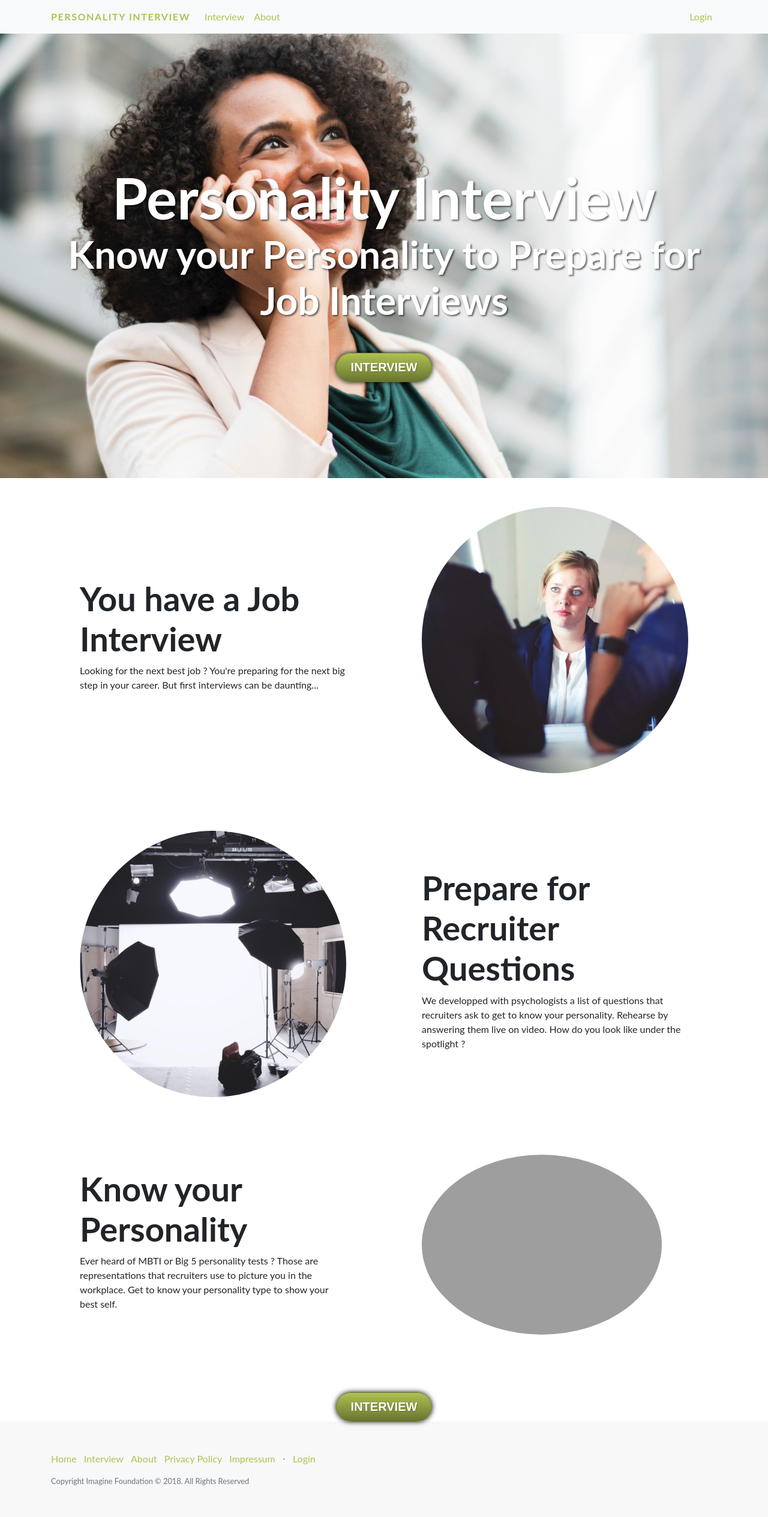
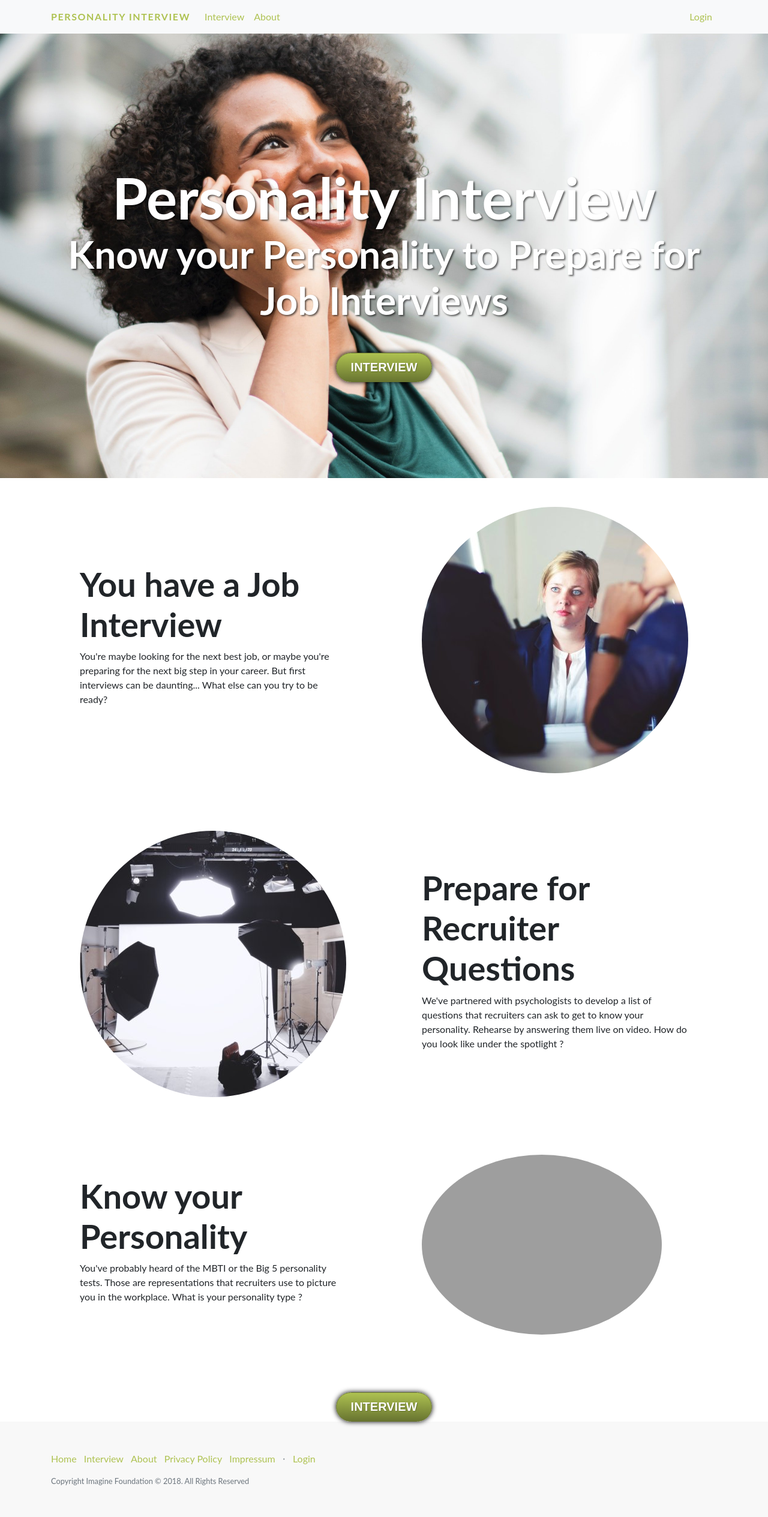
Before and after one commit to louisguitton/friendly-broccoli, a Flask app: template app/templates/home.html in a window 1280 px wide. Shown: the whole page at 60% size. Run offline with Flask 2, Linux system fonts and the light colour scheme; the template is opened without the code that fills it, so the values that code supplies are empty; parts of the project's set-up code (start-up, migrations or seed data) failed here and were passed over; some libraries are stand-ins or nearby versions; grey boxes are pictures that could not be loaded.

Commit message:
proofreading

```diff
--- a/app/main/routes.py
+++ b/app/main/routes.py
@@ -17,7 +17,7 @@ def before_request():
 @bp.route('/')
 def index():
     if current_app.config["BETA_MODE_ON"]:
-        flash("Welcome to our Beta. If you run into any trouble or find any bug, please leave me a message using the button in the bottom right.")
+        flash("Welcome to our Beta. If you run into any trouble or find any bugs, please leave me a message using the button in the bottom right corner.")
     return render_template('home.html')
 
 @bp.route('/robots.txt')
--- a/app/templates/about.html
+++ b/app/templates/about.html
@@ -26,7 +26,7 @@
                         <h4 class="display-4">Finding a Job is Hard</h4>
                         <p>
                             At the <a href="https://joinimagine.org" target="blank">Imagine Foundation</a>,
-                            our mission is to use deep tech solution to level the playing field
+                            our mission is to use deep tech solutions to level the playing field
                             in recruitment. <br>
                             <br>
                             So that you can find your next job and fulfill your potential.
--- a/app/templates/home.html
+++ b/app/templates/home.html
@@ -24,7 +24,9 @@
               <div class="p-5">
                 <h3 class="display-4">You have a Job Interview</h3>
                 <p>
-                    Looking for the next best job ? You're preparing for the next big step in your career. But first interviews can be daunting...
+                    You're maybe looking for the next best job, or maybe you're preparing for the next big step in your career.
+                    But first interviews can be daunting...
+                    What else can you try to be ready?
                 </p>
               </div>
             </div>
@@ -44,7 +46,7 @@
               <div class="p-5">
                 <h3 class="display-4">Prepare for Recruiter Questions</h3>
                 <p>
-                    We developped with psychologists a list of questions that recruiters ask to get to know your personality.
+                    We've partnered with psychologists to develop a list of questions that recruiters can ask to get to know your personality.
                     Rehearse by answering them live on video.
                     How do you look like under the spotlight ?
                 </p>
@@ -66,9 +68,9 @@
               <div class="p-5">
                 <h3 class="display-4">Know your Personality</h3>
                 <p>
-                    Ever heard of MBTI or Big 5 personality tests ?
+                    You've probably heard of the MBTI or the Big 5 personality tests.
                     Those are representations that recruiters use to picture you in the workplace.
-                    Get to know your personality type to show your best self.
+                    What is your personality type ?
                 </p>
                 </div>
             </div>
```
Also changed, not shown: app/templates/privacy_policy.html (+10 -9 lines).
